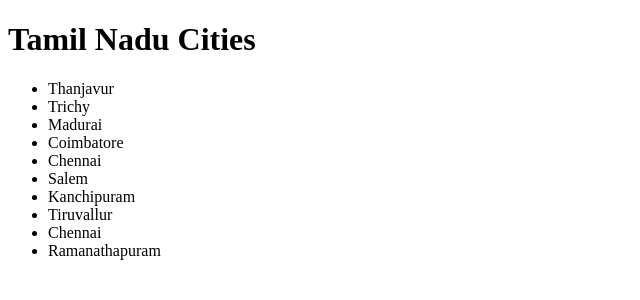
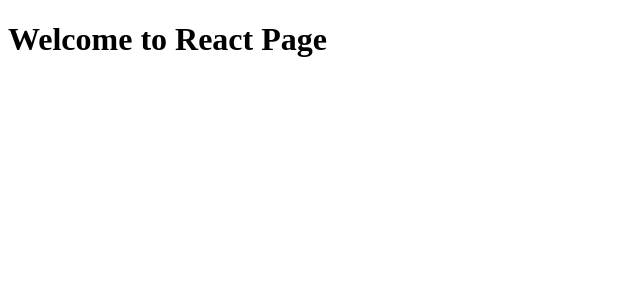
Before and after one commit to gurunathanb-rgb/js-reactproject-1, a React (Vite) app: page / in a window 1280 px wide. Shown: the top 300 px of the page, without its empty margins (0-640 px from the left). Built offline with nearby package versions, Linux system fonts and the light colour scheme.

Commit message:
react router multiple page using CreateBrowserRouter

```diff
--- a/package.json
+++ b/package.json
@@ -10,8 +10,10 @@
     "preview": "vite preview"
   },
   "dependencies": {
+    "axios": "^1.16.0",
     "react": "^19.2.4",
-    "react-dom": "^19.2.4"
+    "react-dom": "^19.2.4",
+    "react-router": "^7.15.0"
   },
   "devDependencies": {
     "@eslint/js": "^9.39.4",
--- a/src/App.jsx
+++ b/src/App.jsx
@@ -1,31 +1,29 @@
-const App = () => {
+import { createBrowserRouter, RouterProvider } from "react-router";
 
-  const tn_cities = [
-    'Thanjavur',
-    'Trichy',
-    'Madurai',
-    'Coimbatore',
-    'Chennai',
-    'Salem',
-    'Kanchipuram',
-    'Tiruvallur',
-    'Chennai',
-    'Ramanathapuram'
-  ];
+const router = createBrowserRouter([
 
+     {
+      path: '/',
+      element: <h1>Welcome to React Page</h1>
+     },
+
+     {
+      path:'/contact-us',
+      element: <h1> Contact Us</h1>
+     },
+
+     {
+      path:'/AboutUs',
+      element: <h1>List of Customer</h1>
+     }
+
+]);
+
+
+
+export const App = () => {
   return (
-    <>
-      <h1>Tamil Nadu Cities</h1>
-      <ul>
-        {
-          tn_cities
-            .map((tn_cities, index) => {
-              return <li key={index}>{tn_cities}</li>
-            }
-            )
-        }
-      </ul>
-    </>
+    <RouterProvider router={router}/>
   )
 }
 
```
Also changed, not shown: 1 other file (tests, documents, lock files or other folders).
